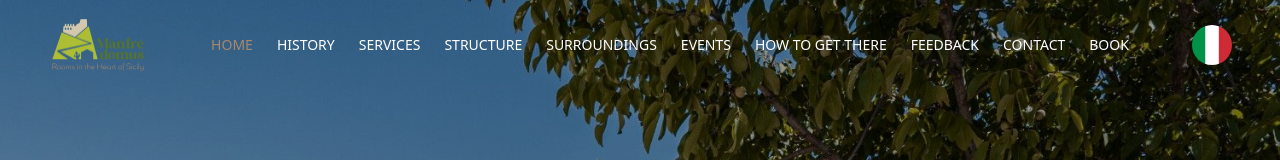
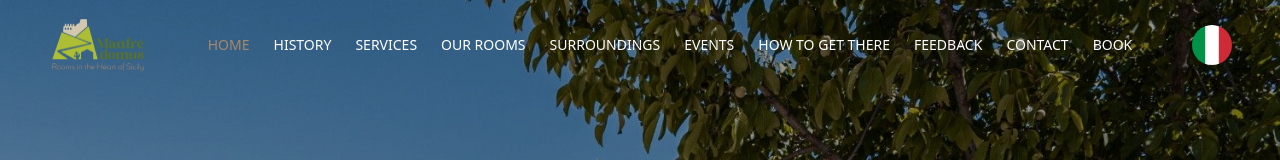
Before and after one commit to ankit4a4/ManfredomusWeb, a React (Vite) app: page / in a window 1280 px wide. Shown: the top 160 px of the page. Built offline with nearby package versions, Linux system fonts and the light colour scheme.

Commit message:
letest code push

```diff
--- a/src/components/structure/StructureHero.jsx
+++ b/src/components/structure/StructureHero.jsx
@@ -1,5 +1,5 @@
 import React from 'react'
-import img from "../../assets/structure/esterno (7).jpg"
+import img from "../../assets/structure/rooms[1].jpg"
 
 const StructureHero = () => {
     return (
@@ -12,7 +12,7 @@ const StructureHero = () => {
                 <div className="absolute inset-0 bg-[#00000093] "></div>
                 <div className="relative z-10 text-center px-4">
                     <h1 className="text-4xl md:text-6xl font-bold text-white mb-4">
-                        Structure
+                        Our Rooms
                     </h1>
                 </div>
             </section>
--- a/src/layout/Header.jsx
+++ b/src/layout/Header.jsx
@@ -23,7 +23,7 @@ const Header = () => {
         { name: 'HOME', path: '/' },
         { name: 'HISTORY', path: '/history' },
         { name: 'SERVICES', path: '/services' },
-        { name: 'STRUCTURE', path: '/structure' },
+        { name: 'OUR ROOMS', path: '/structure' },
         { name: 'SURROUNDINGS', path: '/surroundings' },
         { name: 'EVENTS', path: '/events' },
         { name: 'HOW TO GET THERE', path: '/howtoget' },
```
Also changed, not shown: src/assets/structure/rooms[1].jpg (added).
